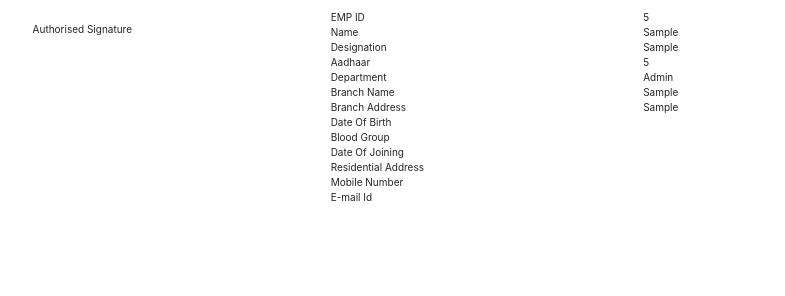
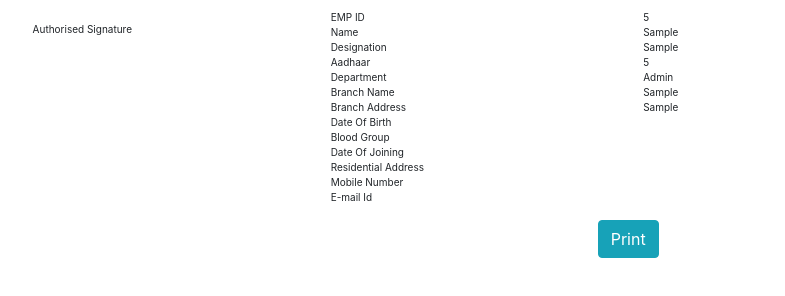
Before and after one commit to premmdev/Vrl-ID-Card, a plain HTML site: page index.html in a window 1280 px wide. Both pictures are taken after typing "5", "Sample", "Sample", "5", "Sample", "Sample" into the empty fields and a click on the button "Submit". Shown: the part 104-400 px from the top of the page, without its empty margins (121-906 px from the left). Drawn offline with nearby package versions, Linux system fonts and the light colour scheme.

Commit message:
index.html updated
print option

```diff
--- a/index.html
+++ b/index.html
@@ -228,6 +228,9 @@
                         <div class="col-sm-6 email">
 
                         </div>
+                        <div class="col print">
+                            <button onclick="window.print()" class="btn btn-info">Print</button>
+                        </div>
                     </div>
                 </div>
             </div>
```
